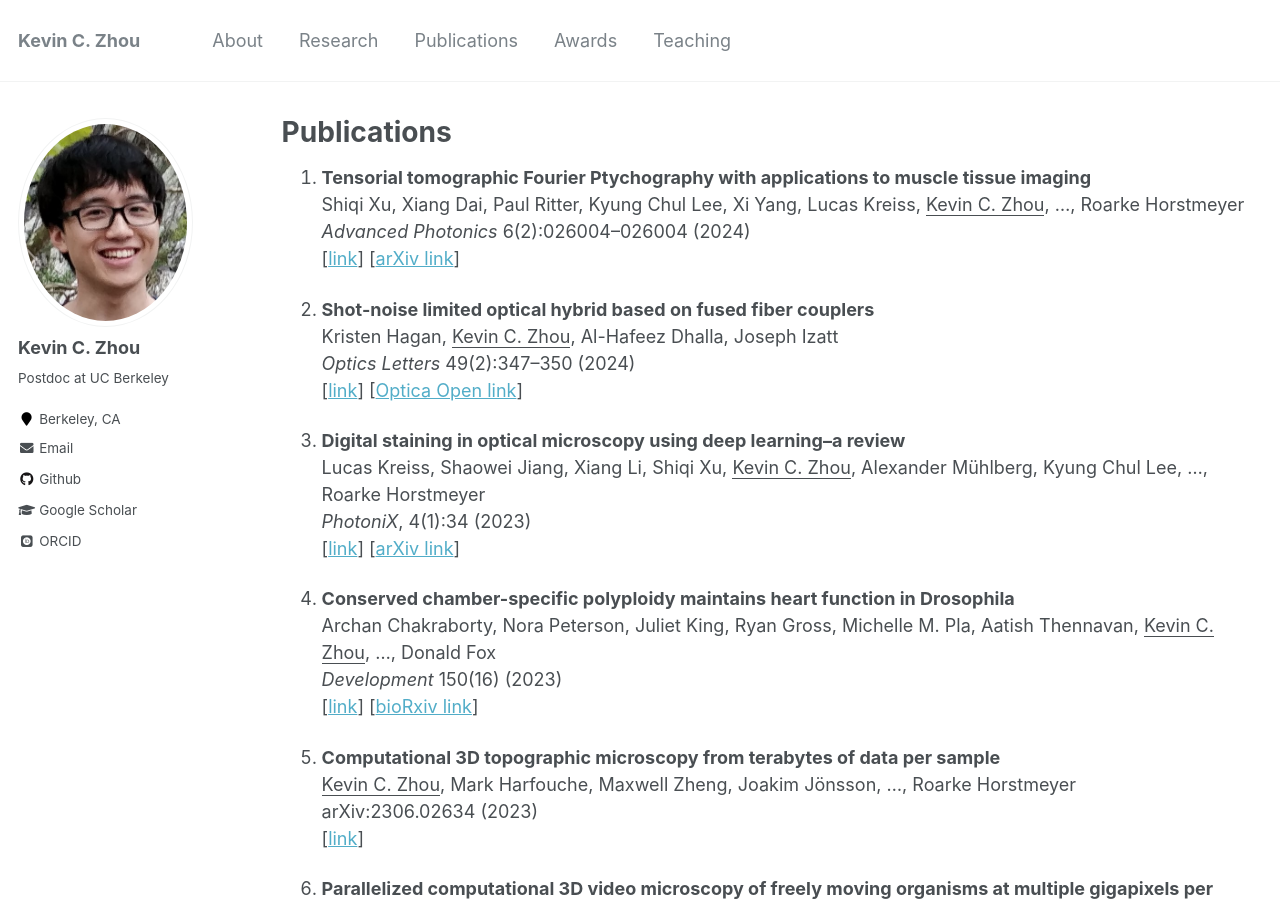
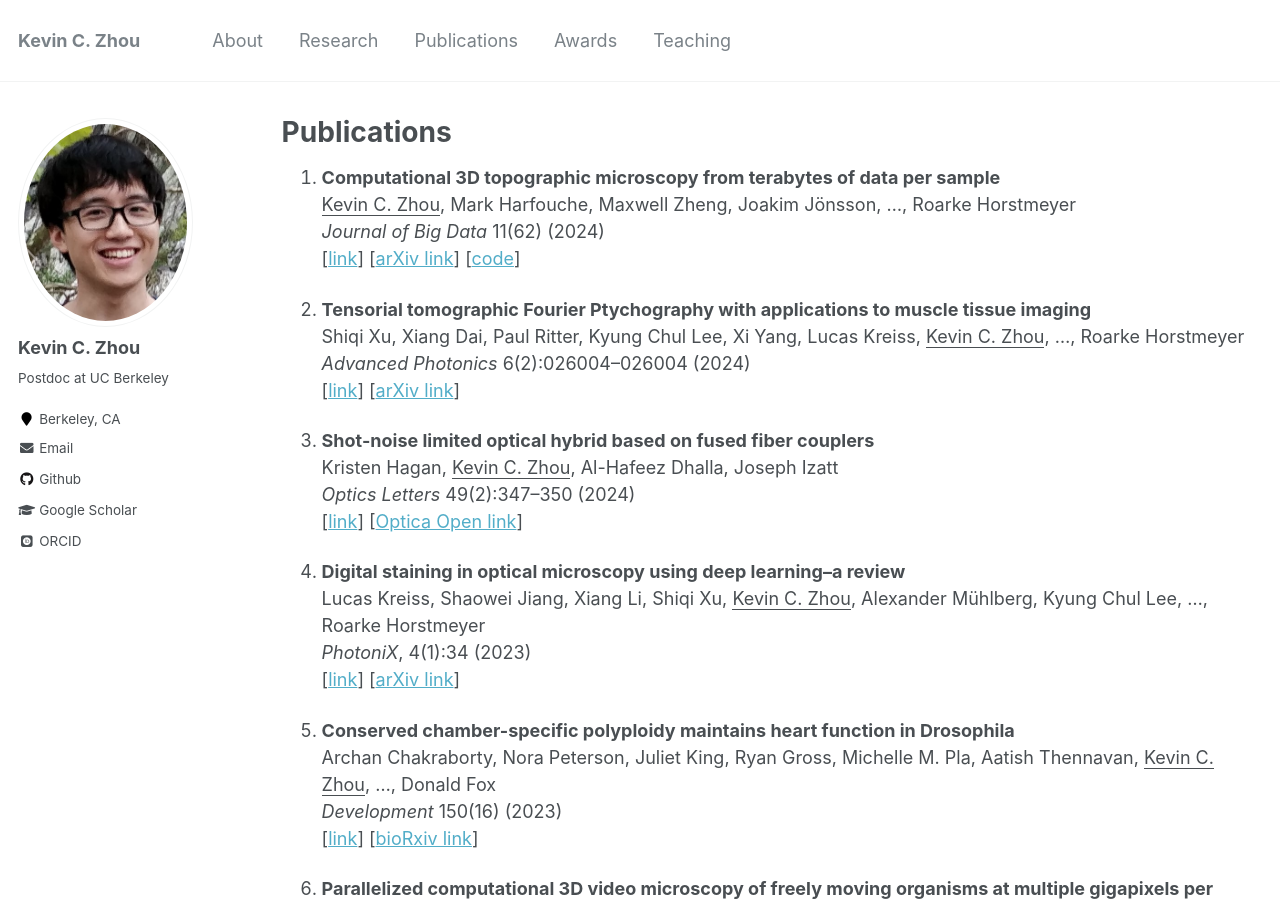
Before and after one commit to kevinczhou/kevinczhou.github.io, a Jekyll site: the page built from _pages/publications.md, in a window 1280 px wide and 900 px high. Built offline with Jekyll 4.4.1, drawn with Linux system fonts in a browser that asks for light colours; some web fonts are replaced; part of the change alters nothing that is shown.

Commit message:
Update publications.md

```diff
--- a/_pages/publications.md
+++ b/_pages/publications.md
@@ -4,6 +4,11 @@ title: "Publications"
 permalink: /publications/
 author_profile: true
 ---
+1. **Computational 3D topographic microscopy from terabytes of data per sample**
+<ins>Kevin C. Zhou</ins>, Mark Harfouche, Maxwell Zheng, Joakim Jönsson, ..., Roarke Horstmeyer
+*Journal of Big Data* 11(62) (2024)
+[[link](https://doi.org/10.1186/s40537-024-00901-0)] [[arXiv link](https://arxiv.org/abs/2306.02634)] [[code](https://github.com/kevinczhou/starcam)]
+
 1. **Tensorial tomographic Fourier Ptychography with applications to muscle tissue imaging**
 Shiqi Xu, Xiang Dai, Paul Ritter, Kyung Chul Lee, Xi Yang, Lucas Kreiss, <ins>Kevin C. Zhou</ins>, ..., Roarke Horstmeyer
 *Advanced Photonics* 6(2):026004–026004 (2024)
@@ -23,11 +28,6 @@ Lucas Kreiss, Shaowei Jiang, Xiang Li, Shiqi Xu, <ins>Kevin C. Zhou</ins>, Alexa
 Archan Chakraborty, Nora Peterson, Juliet King, Ryan Gross, Michelle M. Pla, Aatish Thennavan, <ins>Kevin C. Zhou</ins>, ..., Donald Fox
 *Development* 150(16) (2023)
 [[link](https://journals.biologists.com/dev/article-abstract/doi/10.1242/dev.201896/325740/Conserved-chamber-specific-polyploidy-maintains)] [[bioRxiv link](https://doi.org/10.1101/2023.02.10.528086)]
-
-1. **Computational 3D topographic microscopy from terabytes of data per sample**
-<ins>Kevin C. Zhou</ins>, Mark Harfouche, Maxwell Zheng, Joakim Jönsson, ..., Roarke Horstmeyer
-arXiv:2306.02634 (2023)
-[[link](https://arxiv.org/abs/2306.02634)]
 
 1. **Parallelized computational 3D video microscopy of freely moving organisms at multiple gigapixels per second**
 <ins>Kevin C. Zhou</ins>, Mark Harfouche, Colin Cooke, Jaehee Park, ..., Michel Bagnat, Roarke Horstmeyer
```
